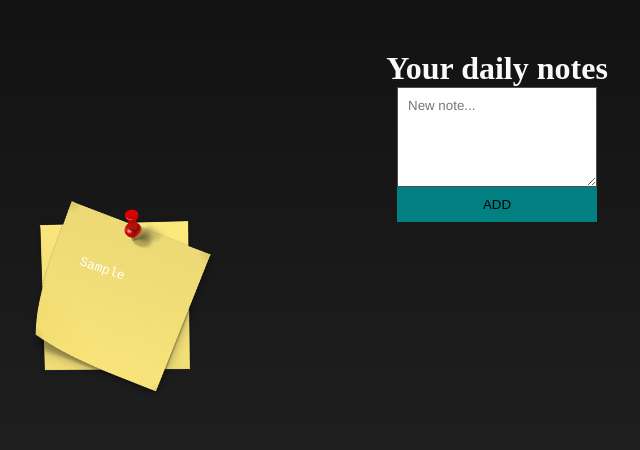
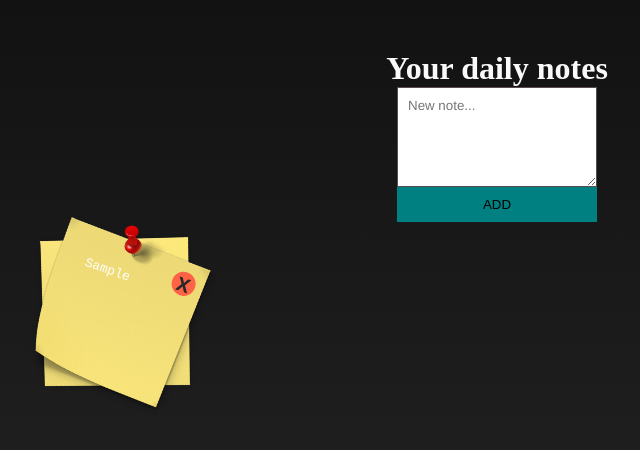
Before and after one commit to robonexx/notes_app, a React (Create React App) app: page / in a window 1280 px wide. Both pictures are taken after typing "Sample" into the empty fields and a click on the button "ADD". Shown: the top 450 px of the page, without its empty margins (143-783 px from the left). Built offline with nearby package versions, Linux system fonts and the light colour scheme.

Commit message:
adding delete btn simple css

```diff
--- a/src/App.js
+++ b/src/App.js
@@ -1,4 +1,5 @@
 import './App.scss';
+import DeleteBtn from './DeleteBtn';
 import React, { useState, useReducer } from 'react'
 import { v4 as uuid } from 'uuid'
 
@@ -75,7 +76,8 @@ function App() {
               style={{ transform: `rotate(${note.rotate}deg)` }}
               draggable="true"
               onDragEnd={dropNote}
-            key={note.id}>
+              key={note.id}>
+              <DeleteBtn />
               <pre className="text">{note.text}</pre>
             </div>
           ))
--- a/src/App.scss
+++ b/src/App.scss
@@ -77,7 +77,7 @@ h1 {
 .text {
   width: 100%;
   height: 75%;
-  margin: 2rem 1rem 1rem 1rem;
+  margin: 1rem 1rem 2rem 1rem;
   color: #fff;
   white-space: pre-wrap;
   line-break: auto;
@@ -87,4 +87,24 @@ section {
   position: relative;
   width: 100vw;
   height: 100%;
+  margin-top: 1rem;
 }
+
+.delete {
+  position: absolute;
+  top: 10;
+  right: 2rem;
+  font-family: 'Segoe UI', Tahoma, Geneva, Verdana, sans-serif;
+  background: tomato;
+  display: flex;
+  align-items: center;
+  justify-content: center;
+  color: #282828;
+  width: 24px;
+  height: 24px;
+  border-radius: 50%;
+  outline: none;
+  border: none;
+  font-size: 1.2rem;
+  font-weight: 800;
+}
--- /dev/null
+++ b/src/DeleteBtn.js
@@ -0,0 +1,9 @@
+const DeleteBtn = () => {
+    return (
+        <div className="delete">
+            <span>X</span>
+        </div>
+     );
+}
+
+export default DeleteBtn;
```
Also changed, not shown: 1 other file (tests, documents, lock files or other folders).
